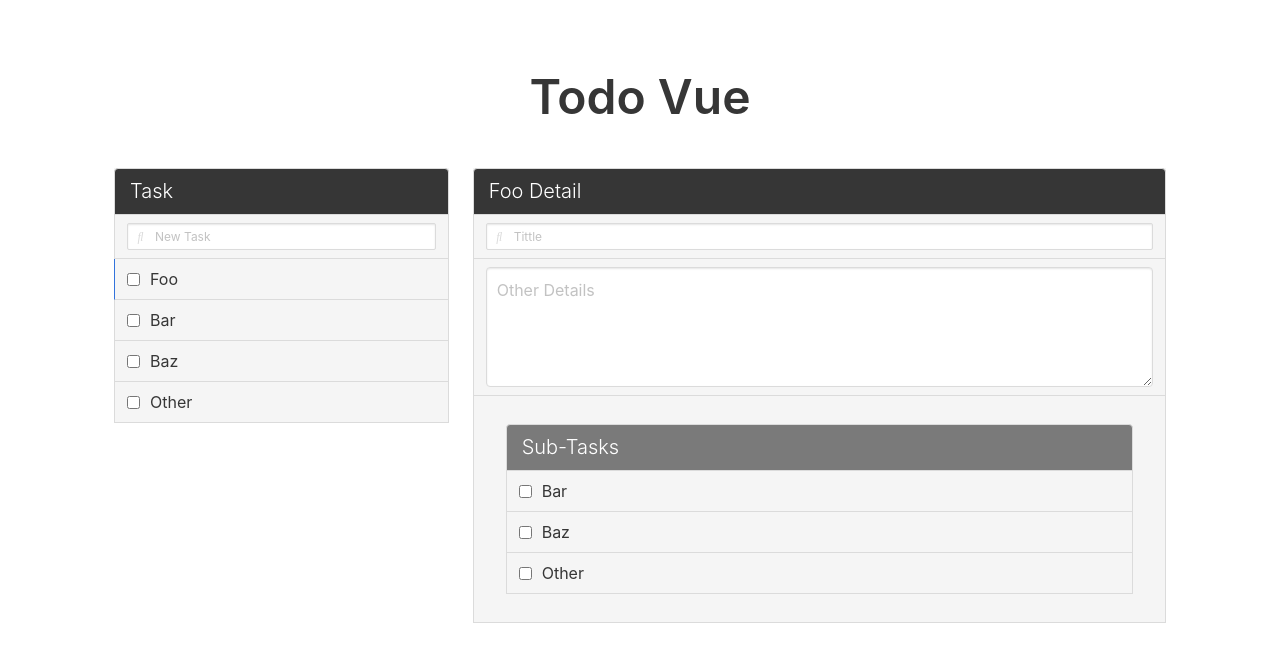
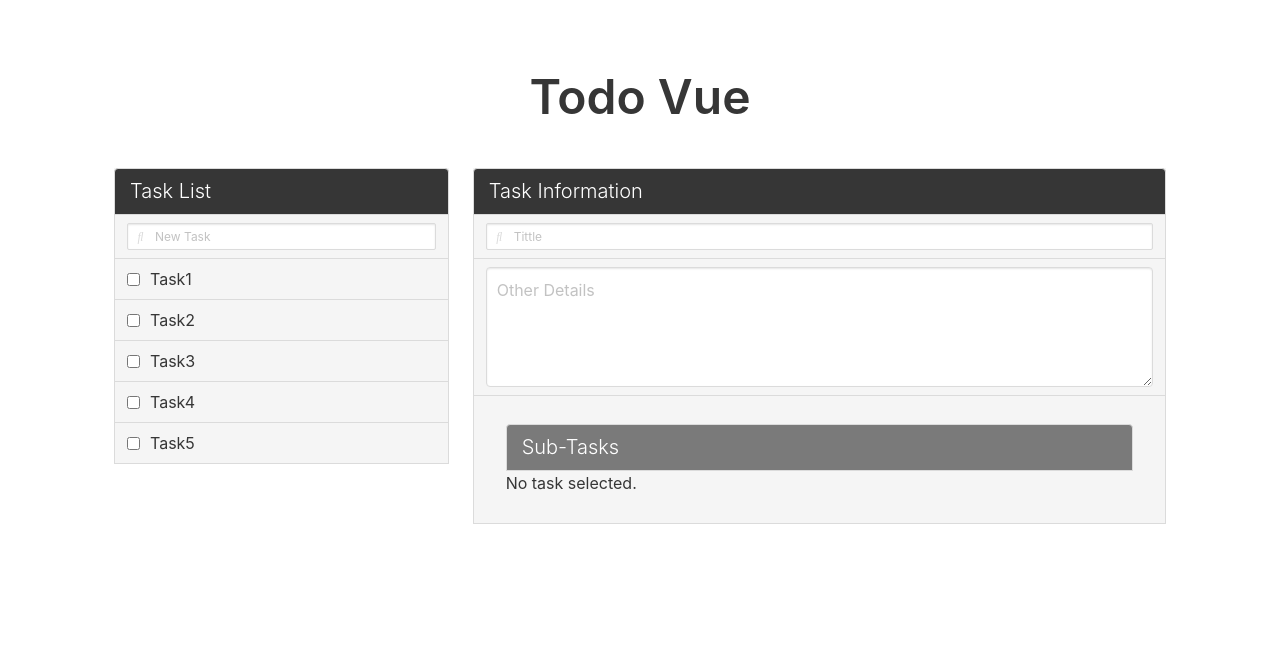
Before and after one commit to roberto910907/vuejs-todoList-refactoring, a Vue app: page / in a window 1280 px wide. Shown: the top 662 px of the page. Built offline with nearby package versions, Linux system fonts and the light colour scheme.

Commit message:
Added new objects for taskList

```diff
--- a/public/index.html
+++ b/public/index.html
@@ -1,4 +1,3 @@
-
 <!DOCTYPE html>
 <html lang="en" style="background-color: white; height: 100%;">
 
@@ -10,12 +9,13 @@
     <link rel="stylesheet" href="https://cdnjs.cloudflare.com/ajax/libs/bulma/0.7.2/css/bulma.min.css" integrity="sha256-2pUeJf+y0ltRPSbKOeJh09ipQFYxUdct5nTY6GAXswA="
         crossorigin="anonymous" />
 
-    <link rel="stylesheet" href="https://stackpath.bootstrapcdn.com/font-awesome/4.7.0/css/font-awesome.min.css"/>
+    <link rel="stylesheet" href="https://stackpath.bootstrapcdn.com/font-awesome/4.7.0/css/font-awesome.min.css" />
 
     <style>
         .is-spaced {
             padding: 20px;
         }
+
         .main-content {
             padding: 50px;
         }
--- a/src/App.vue
+++ b/src/App.vue
@@ -3,7 +3,7 @@
             <div class="column is-one-third main-task">
                 <nav class="panel has-background-light">
                     <p class="panel-heading has-background-dark has-text-white">
-                        Task
+                        Task List
                     </p>
                     <div class="panel-block">
                         <p class="control has-icons-left">
@@ -13,28 +13,17 @@
                             </span>
                         </p>
                     </div>
-                    <a class="panel-block is-active" style="background-color: #f5f5f5;">
+
+                    <a v-for="task in taskList" :key="task.id" class="panel-block">
                         <input type="checkbox">
-                        Foo
+                        {{ task.title }}
                     </a>
-                    <a class="panel-block">
-                        <input type="checkbox">
-                        Bar
-                    </a>
-                    <a class="panel-block">
-                        <input type="checkbox">
-                        Baz
-                    </a>
-                    <label class="panel-block">
-                        <input type="checkbox">
-                        Other
-                    </label>
                 </nav>
             </div>
             <div class="column detail-task">
                 <nav class="panel has-background-light">
                     <p class="panel-heading has-background-dark has-text-white">
-                        Foo Detail
+                        Task Information
                     </p>
                     <div class="panel-block">
                         <p class="control has-icons-left">
@@ -45,25 +34,22 @@
                         </p>
                     </div>
                     <a class="panel-block">
-                        <textarea class="textarea" placeholder="Other Details"></textarea>
+                        <textarea v-model="selectedTask.details" class="textarea" placeholder="Other Details"></textarea>
                     </a>
                     <label class="panel-block">
                         <nav class="panel is-spaced" style="width: 100%">
                             <p class="panel-heading has-background-grey has-text-white">
                                 Sub-Tasks
                             </p>
-                            <a class="panel-block">
+                            <div v-if="isTaskSelected()">
+                                <a v-for="subtask in selectedTask.subtasks" :key="subtask.id" class="panel-block">
                                 <input type="checkbox">
-                                Bar
-                            </a>
-                            <a class="panel-block">
-                                <input type="checkbox">
-                                Baz
-                            </a>
-                            <label class="panel-block">
-                                <input type="checkbox">
-                                Other
-                            </label>
+                                {{ subtask.title }}
+                             </a>
+                            </div>
+                            <div v-else>
+                                    No task selected.
+                            </div>
                         </nav>
                     </label>
                 </nav>
@@ -71,19 +57,48 @@
   </div>
 </template>
 
-<script lang="ts">
-import { Component, Vue } from "vue-property-decorator";
+<script lang="script">
+export default {
+    data() {
+        return {
+            selectedTask: {
+                id: null,
+                title: null,
+                details: null,
+            },
+            taskList : [
+                {
+                    id: 1,
+                    title: 'Task1',
+                    details: 'Task1 Great Details',
+                    done: false,
+                    subtasks: [
+                        {id: 1, title: 'SubTask1', details: 'SubTask1 Great Details', done: false},
+                        {id: 2, title: 'SubTask2', details: 'SubTask2 Great Details', done: false},
+                        {id: 3, title: 'SubTask3', details: 'SubTask3 Great Details', done: false},
+                        {id: 4, title: 'SubTask4', details: 'SubTask4 Great Details', done: true},
+                    ]
+                },
+                {id: 2, title: 'Task2', details: 'Task2 Great Details', done: false, subtasks: []},
+                {id: 3, title: 'Task3', details: 'Task3 Great Details', done: false, subtasks: []},
+                {id: 4, title: 'Task4', details: 'Task4 Great Details', done: false, subtasks: []},
+                {id: 5, title: 'Task5', details: 'Task5 Great Details', done: true, subtasks: []},
+            ]
+        }
+    },
+    methods: {
+        isTaskSelected() {
+            return this.selectedTask.id;
+        },
+        updateSelectedTask(task) {
+            this.selectedTask = task;
+        },
+        addTask() {
 
-export default class App extends Vue {}
+        }
+    }
+}
 </script>
 
 <style lang="scss">
-#app {
-  font-family: "Avenir", Helvetica, Arial, sans-serif;
-  -webkit-font-smoothing: antialiased;
-  -moz-osx-font-smoothing: grayscale;
-  text-align: center;
-  color: #2c3e50;
-  margin-top: 60px;
-}
 </style>
```
Also changed, not shown: src/assets/logo.png (deleted).
